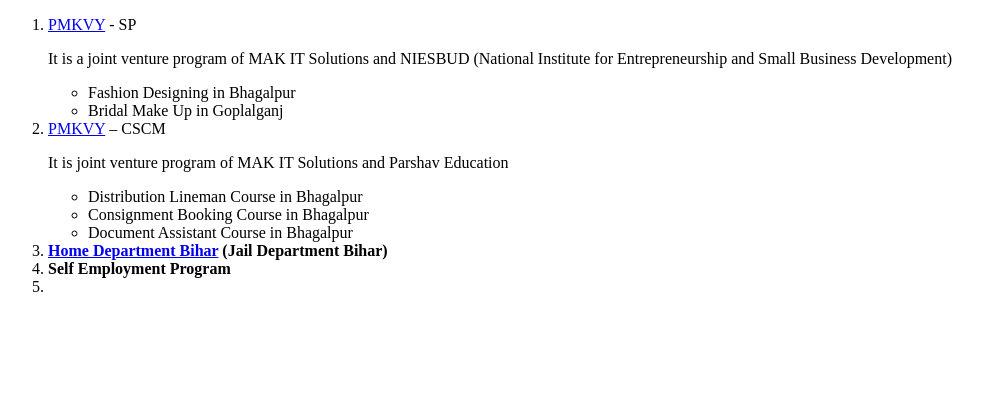
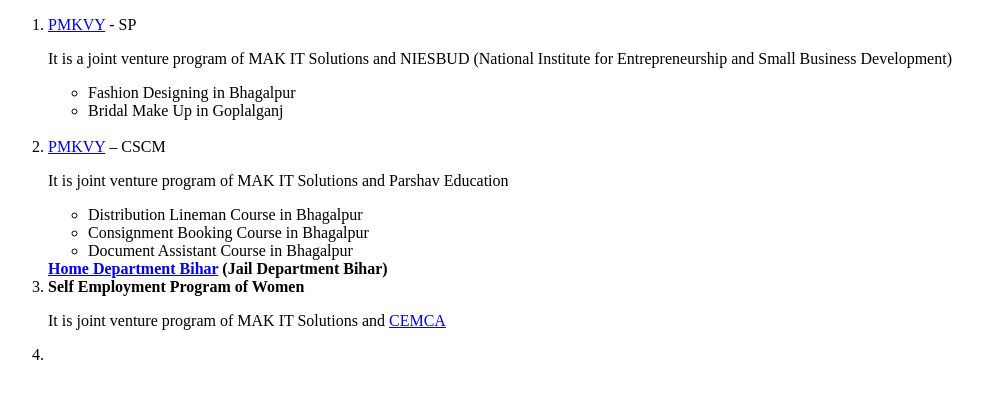
Before and after one commit to Omairkhan3008/cv, a plain HTML site: page Training.html in a window 1280 px wide. Shown: the whole page, without its empty margins (0-983 px from the left). Drawn offline with Linux system fonts and the light colour scheme.

Commit message:
Changes in Hyper link

```diff
--- a/Training.html
+++ b/Training.html
@@ -14,16 +14,17 @@
 
             <li>Fashion Designing in Bhagalpur</li>
             <li>Bridal Make Up in Goplalganj</li>
-          </ul>
+          </ul><br>
       <li><a href="http://www.pmkvyofficial.org/">PMKVY</a> – CSCM </li>
       <p>It is joint venture program of MAK IT Solutions and Parshav Education </p>
       <ul>
         <li>Distribution Lineman Course in Bhagalpur</li>
         <li>Consignment Booking Course in Bhagalpur</li>
         <li>Document Assistant Course in Bhagalpur</li>
-      </ul>
-      <li><strong><a href="https://state.bihar.gov.in/">Home Department Bihar</a> (Jail Department Bihar)</strong></li>
-      <li><strong>Self Employment Program</strong></li>
+      </ul><br.
+      <li><strong><a href="https://state.bihar.gov.in/">Home Department Bihar</a> (Jail Department Bihar)</strong></li><br>
+      <li><strong>Self Employment Program of Women </strong></li>
+    <p>It is joint venture program of MAK IT Solutions and  <a href="https://www.cemca.org/">CEMCA</a></p>
       <li></li>
     </ol>
 
```
